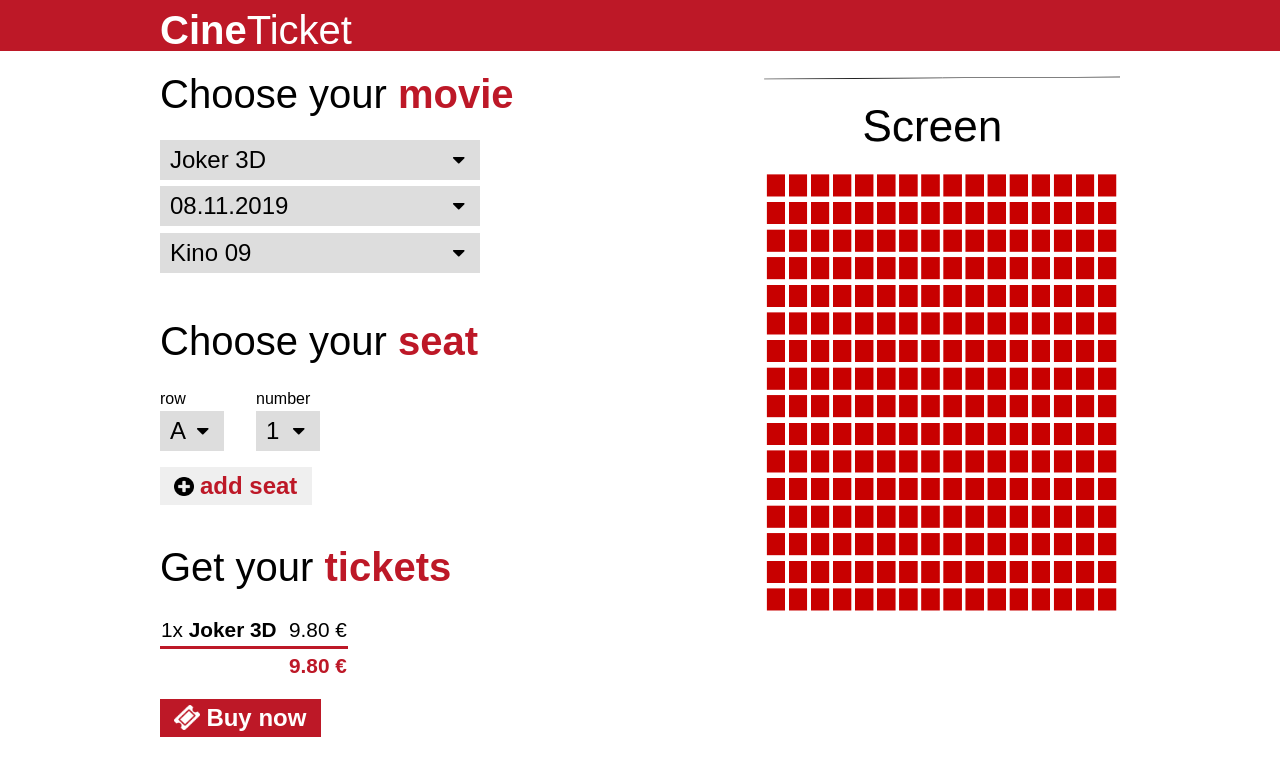
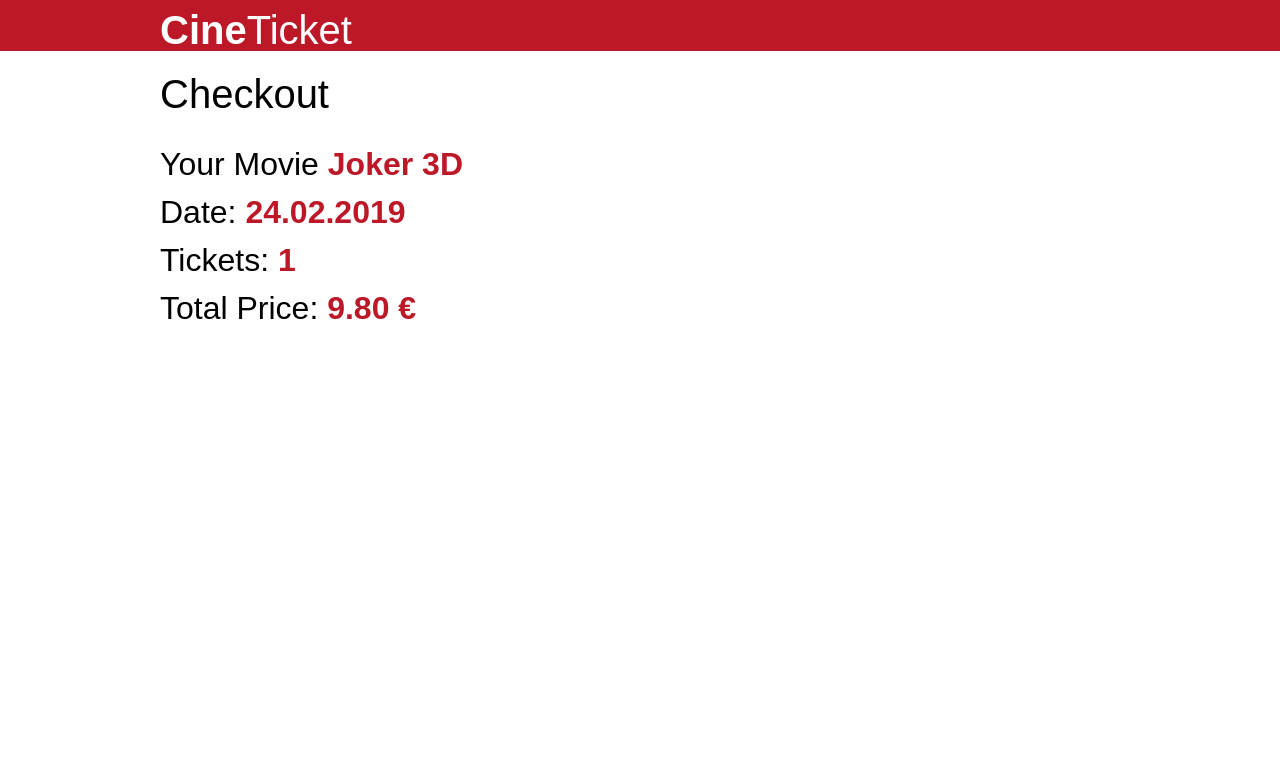
Before and after one commit to pdsauer/reactIDW, a React (Create React App) app in the folder CineTicket/: page /checkout in a window 1280 px wide. Shown: the top 776 px of the page. Built offline with nearby package versions, Linux system fonts and the light colour scheme; no server answers; a web font is replaced by a local one.

Commit message:
added Checkout

```diff
--- a/CineTicket/package.json
+++ b/CineTicket/package.json
@@ -6,6 +6,7 @@
     "axios": "^0.19.0",
     "react": "^16.11.0",
     "react-dom": "^16.11.0",
+    "react-router-dom": "^5.1.2",
     "react-scripts": "3.2.0"
   },
   "scripts": {
--- a/CineTicket/src/App.js
+++ b/CineTicket/src/App.js
@@ -2,15 +2,17 @@ import React from 'react';
 import './reset.css';
 import './main.css';
 import './responsive.css';
+import Checkout from './Components/checkout';
 import MovieSelection from './Components/selection';
 import SeatSelection from './Components/seat';
 import TicketSelection from './Components/ticket';
 import Cinema from './Components/cinema';
 import API from './API';
+import { Route, Link, Switch, BrowserRouter as Router } from 'react-router-dom'
 
 class App extends React.Component {
-  constructor() {
-    super();
+  constructor(){
+    super()
     this.state = {
       filmname: 'Joker 3D',
       price: 9.80,
@@ -32,8 +34,10 @@ class App extends React.Component {
 
   }
   render() {
+
     return (
       <div>
+             <Router>
         <nav>
           <div className="contentArea">
             <div id="logo">
@@ -42,20 +46,38 @@ class App extends React.Component {
           </div>
         </nav>
         <section id="content" className="contentArea flexer">
+
+        <Switch>
+            <Route exact path ="/" render={ () =>
+
+                     <div className="flexer">
                         <div className="leftrow">
+
                             <MovieSelection changeMovie={this.changeMovie}/>
-
                             <SeatSelection changeCount={this.changeCount}/>
-
                             <TicketSelection filmname={this.state.filmname} price={this.state.price} count={this.state.count} date={this.state.date}/>
                             <API/>
                         </div>
                         <div className="rightrow">
                             <Cinema/>
                         </div>
+                      </div>
 
 
+            }
+            />
+            <Route path ="/checkout" render={() => <Checkout
+              name={this.state.filmname}
+              date={this.state.date}
+              count={this.state.count}
+              price={this.state.price}
+              /> } />
+
+
+          </Switch>
+
         </section>
+        </Router>
       </div>
     )
   }
--- /dev/null
+++ b/CineTicket/src/Components/checkout.jsx
@@ -0,0 +1,20 @@
+import React from 'react';
+
+
+export default class Checkout extends React.Component{
+
+    render(){
+
+        return(
+            <div>
+                <h1>Checkout</h1>
+                <p>Your Movie <span className="highlightWord">{this.props.name}</span></p>
+                <p>Date: <span className="highlightWord">{this.props.date}</span></p>
+        <p>Tickets: <span className="highlightWord">{this.props.count}</span></p>
+
+        <p>Total Price: <span className="highlightWord">{(this.props.price * this.props.count).toFixed(2) } &euro;</span></p>
+            </div>
+
+        )
+    }
+}
--- a/CineTicket/src/Components/ticket.jsx
+++ b/CineTicket/src/Components/ticket.jsx
@@ -1,6 +1,16 @@
 import React from "react";
+import {
+  BrowserRouter as Router,
+  Switch,
+  Route,
+  Link
+} from "react-router-dom";
 
 export default class TicketSelection extends React.Component {
+
+
+
+
   render() {
     return (
       <div className="component">
@@ -30,7 +40,10 @@ export default class TicketSelection extends React.Component {
                 src="/ticket icon.png"
                 alt="delete"
               />
-              <span className="white"><strong>Buy now</strong></span>
+
+                <Link to="/checkout"><span className="white"><strong>Buy now</strong></span></Link>
+
+
             </button>
           </div>
         </section>
--- a/CineTicket/src/main.css
+++ b/CineTicket/src/main.css
@@ -5,7 +5,9 @@
     font-weight: 400;
     font-style: normal;
 }
-
+p{
+    font-size: 2rem;
+}
 nav {
     position: fixed;
     top: 0px;
```
Also changed, not shown: CineTicket/src/index.js (+11 -2 lines), 1 other file (tests, documents, lock files or other folders). Lines whose indentation alone changed are shown as unchanged.
